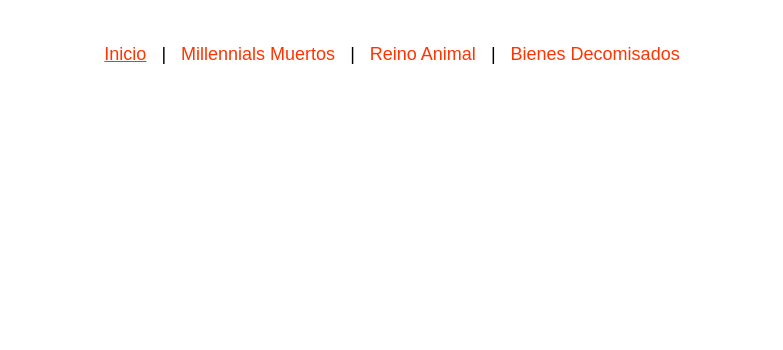
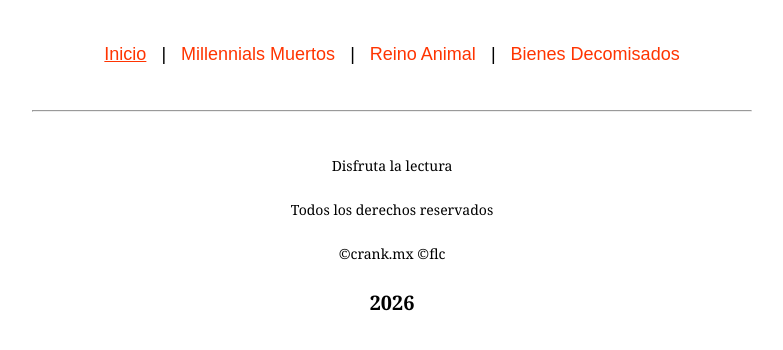
Before and after one commit to crank-svg/dead-millennials, a plain HTML site: page reino-animal.html in a window 1280 px wide. Shown: the whole page, without its empty margins (248-1031 px from the left). Drawn offline with Linux system fonts and the light colour scheme.

Commit message:
Add footer section to reino-animal.html

```diff
--- a/reino-animal.html
+++ b/reino-animal.html
@@ -71,3 +71,14 @@
     <a href="reino-animal.html">Reino Animal</a> |
     <a href="bienes-decomisados.html">Bienes Decomisados</a>
   </nav>
+
+  <hr>
+  <footer>
+    <p>Disfruta la lectura</p>
+    <p>Todos los derechos reservados</p>
+    <p>©crank.mx ©flc</p>
+    <p style="text-align: center; font-size: 20px;"><strong>2026</strong></p>
+  </footer>
+
+</body>
+</html>
```
